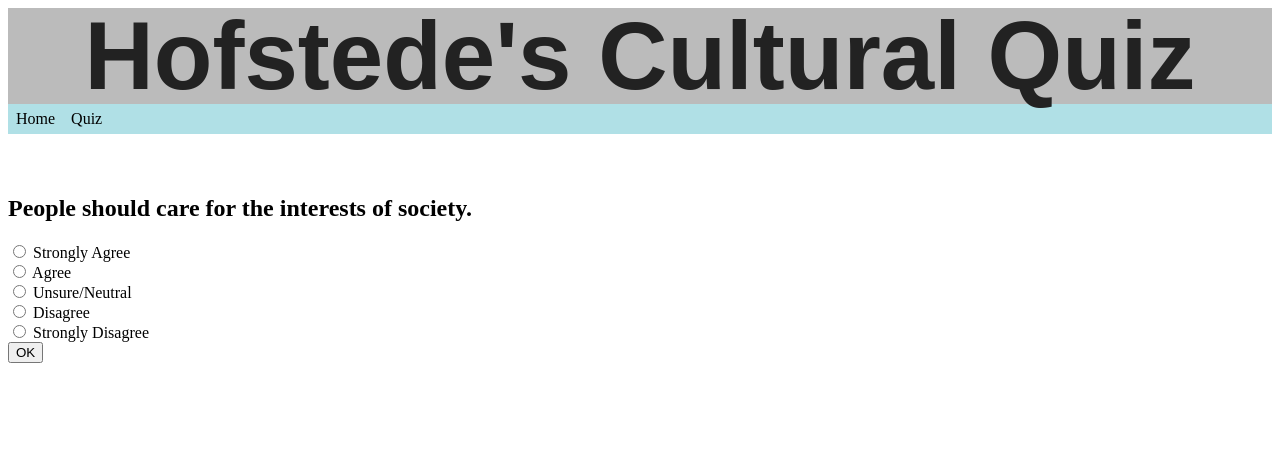
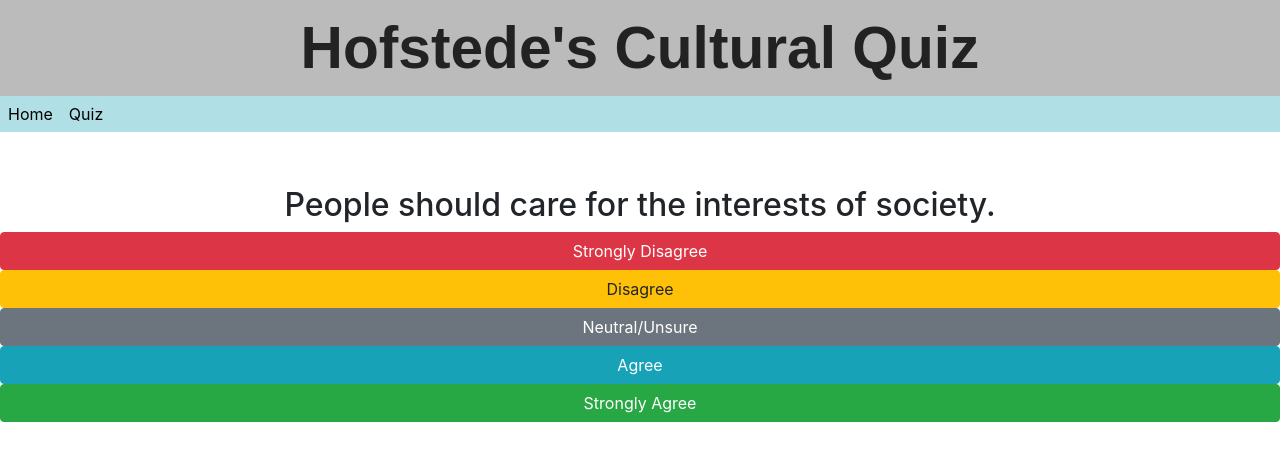
Before and after one commit to lithiumcomputing/hofstedes-cultural-quiz, an Angular app: page /quiz in a window 1280 px wide. Both pictures are taken after a click on the button "Begin Quiz". Shown: the top 460 px of the page. Built offline with nearby package versions, Linux system fonts and the light colour scheme.

Commit message:
Stylized App, Questions Work, Added Results
Questions form now works.
Bootstrap 4 is used throughout the application.
Results is shown (although as a JSON object; needs work.)

```diff
--- a/src/app/app.component.css
+++ b/src/app/app.component.css
@@ -60,7 +60,8 @@ p.question {
 h1 {
     color: #222222;
     font-family: 'Montserrat', sans-serif;
-    font-size: 72pt;
+    font-size: 44pt;
+    font-weight: bold;
     text-align: center;
     line-height: 72pt;
     margin-top: 0pt;
--- a/src/app/app.component.html
+++ b/src/app/app.component.html
@@ -1,3 +1,5 @@
+<link rel="stylesheet" href="https://maxcdn.bootstrapcdn.com/bootstrap/4.4.1/css/bootstrap.min.css">
+
 <header>
     <h1>Hofstede's Cultural Quiz</h1>
 </header>
--- a/src/app/homepage/homepage.component.html
+++ b/src/app/homepage/homepage.component.html
@@ -2,7 +2,7 @@
   <div class="col">
     <p>Take the cultural quiz here:</p>
     <a routerLink="/quiz">
-      <button>
+      <button class="btn btn-secondary">
         Take the Quiz!
       </button>
     </a>
--- a/src/app/quiz/quiz.component.css
+++ b/src/app/quiz/quiz.component.css
@@ -1,3 +1,16 @@
 #questionForm {
   visibility: hidden;
 }
+
+#question {
+  text-align: center;
+}
+
+.quizDescription {
+  text-align: center;
+}
+
+.btn {
+  width: 100%;
+  text-align: center;
+}
--- a/src/app/quiz/quiz.component.html
+++ b/src/app/quiz/quiz.component.html
@@ -7,17 +7,19 @@
   <a href="https://en.wikipedia.org/wiki/Geert_Hofstede">Geert Hofstede</a>.
 </p>
 
-<button id="beginQuizBtn" (click) = "beginQuiz($event)">
+<button id="beginQuizBtn" (click) = "beginQuiz($event)"
+class="btn btn-secondary">
 Begin Quiz
 </button>
 
 <h2 id="question"></h2>
 <!-- The Question Submission Form -->
-<form [formGroup]="formdata" id="questionForm" (ngSubmit) = "onClickSubmit(formdata.value)">
-  <input type="radio"> Strongly Agree <br />
-  <input type="radio"> Agree <br />
-  <input type="radio"> Unsure/Neutral <br />
-  <input type="radio"> Disagree <br />
-  <input type="radio"> Strongly Disagree <br />
-  <input type="submit" value="OK">
-</form>
+<div id="questionForm">
+  <button class="btn btn-danger" (click)="submitResponse(-2)">Strongly Disagree</button> <br />
+  <button class="btn btn-warning" (click)="submitResponse(-1)">Disagree</button> <br />
+  <button class="btn btn-secondary" (click)="submitResponse(0)">Neutral/Unsure</button> <br />
+  <button class="btn btn-info" (click)="submitResponse(1)">Agree</button> <br />
+  <button class="btn btn-success" (click)="submitResponse(2)">Strongly Agree</button>
+</div>
+
+<p id="results"></p>
--- a/src/app/quiz/quiz.component.ts
+++ b/src/app/quiz/quiz.component.ts
@@ -15,15 +15,23 @@ export class QuizComponent implements OnInit {
     this.formdata = new FormGroup({ })
   }
 
-  formdata;
-  questions = Questions.questions;
+  // Quiz Variables
+  questions = Questions.questions
   questionIndex = 0
+  quizScore = {
+    "idv": 0,
+    "pdi": 0,
+    "mas": 0,
+    "uai": 0
+  }
 
   beginQuiz (event) {
     // Clear Quiz Descriptions
     let quizDescriptions = document.getElementsByClassName("quizDescription");
-    for (let element of quizDescriptions) {
+    for (let index = 0;index < quizDescriptions.length;index += 1) {
+      let element = quizDescriptions[index];
       element.innerHTML = "";
+      element.style.visibility = "hidden";
     }
     let beginQuizButton = document.getElementById("beginQuizBtn");
     beginQuizButton.style.visibility = "hidden";
@@ -33,10 +41,27 @@ export class QuizComponent implements OnInit {
     let questionElement = document.getElementById("question");
     questionElement.innerHTML =
       this.questions[this.questionIndex]["question"];
-    document.getElementById("questionForm").style.visibility = "visible"
+    document.getElementById("questionForm").style.visibility = "visible";
   }
 
-  onClickSubmit(value) {
+  submitResponse(scoreFactor) {
+    let questionData = this.questions[this.questionIndex];
+    this.quizScore["idv"] += questionData["idv"] * scoreFactor;
+    this.quizScore["pdi"] += questionData["pdi"] * scoreFactor;
+    this.quizScore["mas"] += questionData["mas"] * scoreFactor;
+    this.quizScore["uai"] += questionData["uai"] * scoreFactor;
+    this.questionIndex += 1;
 
+    if (this.questionIndex >= this.questions.length) {
+      document.getElementById("question").style.visibility = "hidden";
+      document.getElementById("questionForm").style.visibility = "hidden";
+      document.getElementById("results").innerHTML = JSON.stringify(this.quizScore);
+    }
+
+    else {
+      let questionElement = document.getElementById("question");
+      questionElement.innerHTML =
+      this.questions[this.questionIndex]["question"];
+    }
   }
 }
```
